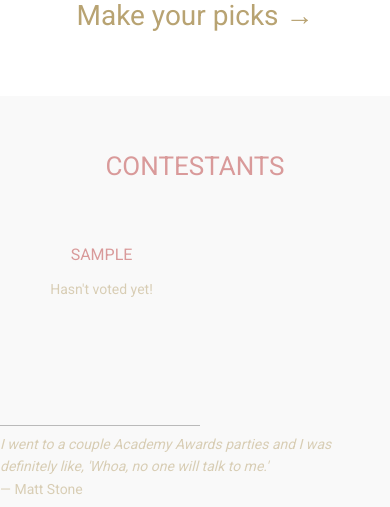
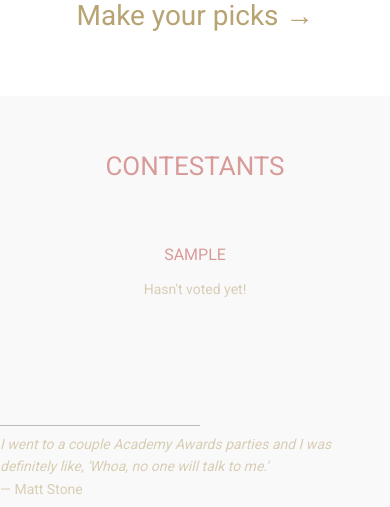
Before and after one commit to sirodoht/oscarator.com, a Django app: page / in a window 390 px wide. Shown: the part 276-783 px from the top of the page. Run offline with Django 3.2, Linux system fonts and the light colour scheme; the visitor is signed in with stand-in values (Sample User, id 1); data comes from the database, SQL or seed files in the repository; data that the repository does not hold is empty.

Commit message:
fix responsive grid on index

```diff
--- a/main/static/styles/main.css
+++ b/main/static/styles/main.css
@@ -474,6 +474,11 @@ textarea {
     grid-column-gap: 48px;
     grid-row-gap: 64px;
 }
+@media (max-width: 760px) {
+    .predictions-content {
+        grid-template-columns: 1fr;
+    }
+}
 
 .predictions-content-user {
     text-align: center;
```
